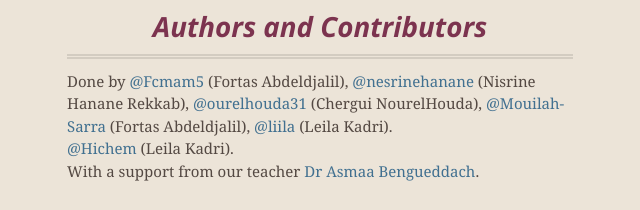
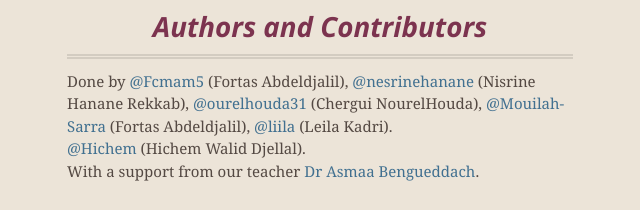
Before and after one commit to Fcmam5/BloodBank_project, a plain HTML site: page index.html in a window 1280 px wide. Shown: the part 1662-1872 px from the top of the page, 320-960 px from the left. Drawn offline with nearby package versions, Linux system fonts and the light colour scheme.

Commit message:
Update index.html

```diff
--- a/index.html
+++ b/index.html
@@ -125,7 +125,7 @@ And alot of coffee !!
     <a href="https://github.com/liila">@liila</a>
     (Leila Kadri).<br>
     <a href="https://www.facebook.com/hydraulic.rubens">@Hichem</a>
-    (Leila Kadri).<br>
+    (Hichem Walid Djellal).<br>
     With a support from our teacher <a href="https://plus.google.com/107395584313151338301" target="_blank">Dr Asmaa Bengueddach</a>.</p>
 
 <h3>
```
